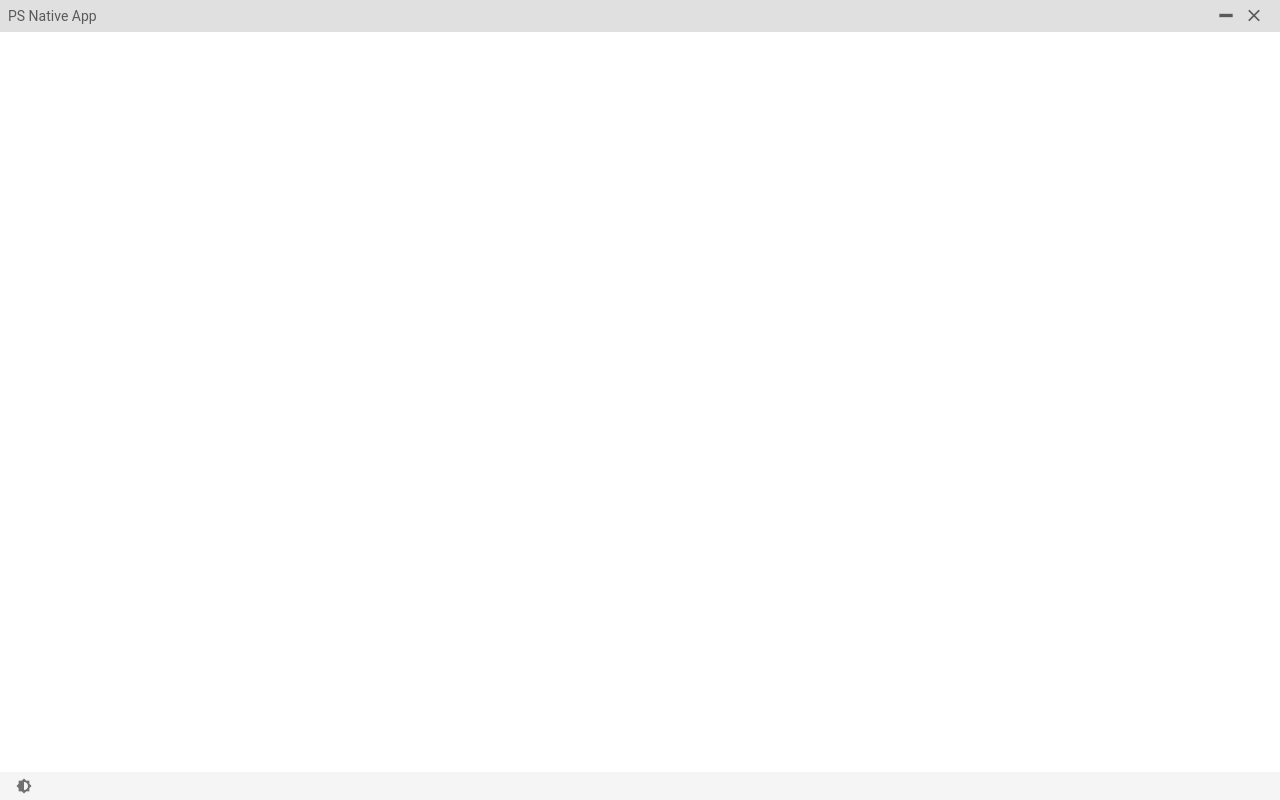
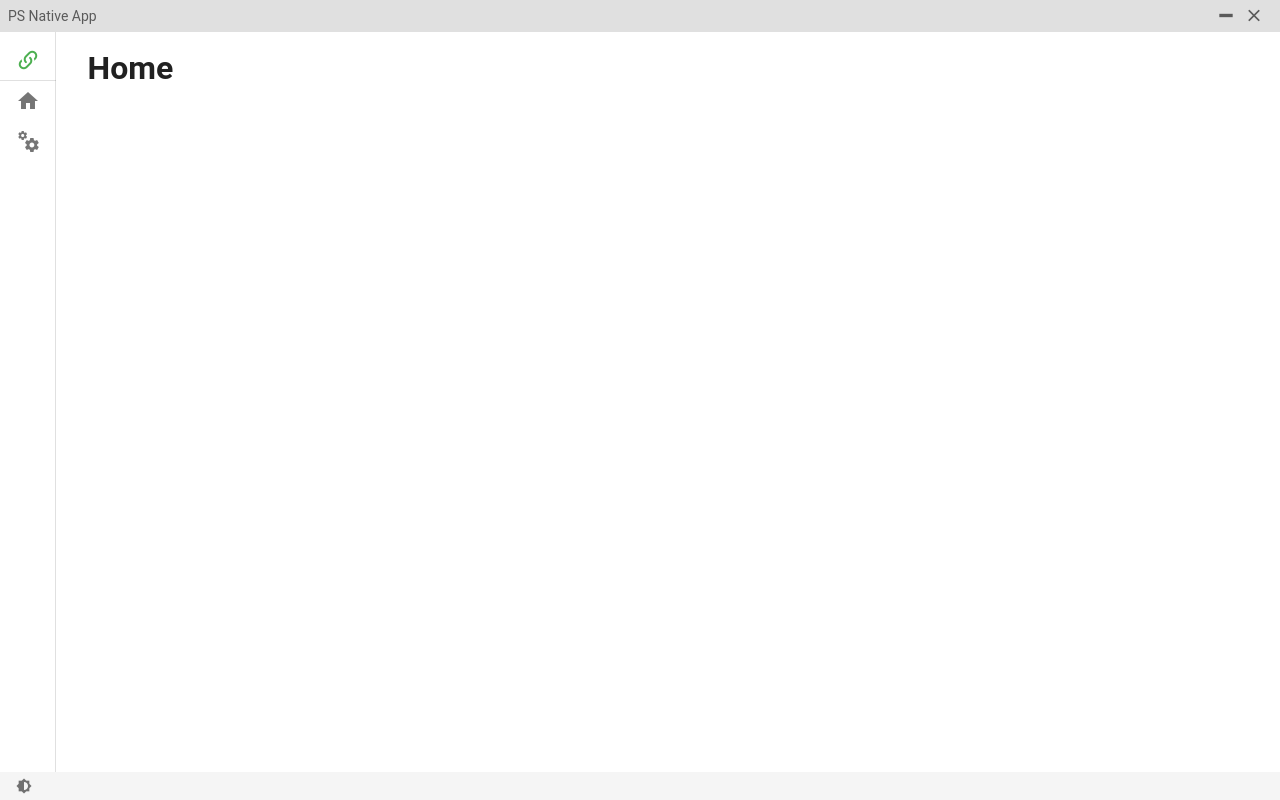
Before and after one commit to JovaanB/js-ps-app, a Vue app: page / in a window 1280 px wide. Built offline with nearby package versions, Linux system fonts and the light colour scheme; a small style sheet from the web is missing.

Commit message:
Navigation + router

```diff
--- a/src/App.vue
+++ b/src/App.vue
@@ -1,6 +1,20 @@
 <template>
   <v-app>
     <window-bar></window-bar>
+    <navigation></navigation>
+    <v-main>
+      <v-container>
+        <v-row>
+          <v-col>
+            <v-slide-x-transition mode="out-in">
+              <keep-alive>
+                <router-view></router-view>
+              </keep-alive>
+            </v-slide-x-transition>
+          </v-col>
+        </v-row>
+      </v-container>
+    </v-main>
     <window-footer></window-footer>
   </v-app>
 </template>
@@ -8,18 +22,20 @@
 <script>
 import WindowBar from "@/components/WindowBar";
 import WindowFooter from "@/components/WindowFooter";
+import Navigation from "@/components/Navigation";
 export default {
   name: "App",
 
   components: {
     WindowBar,
     WindowFooter,
+    Navigation
   },
 
   data: () => ({
     //
   }),
 
-  methods: {},
+  methods: {}
 };
 </script>
--- /dev/null
+++ b/src/components/Navigation.vue
@@ -0,0 +1,35 @@
+<template>
+  <v-navigation-drawer app permanent mini-variant>
+    <v-list dense>
+      <v-list-item>
+        <v-list-item-icon>
+          <v-icon class="green--text" @click="goto('/')">mdi-link-variant</v-icon>
+        </v-list-item-icon>
+      </v-list-item>
+      <v-divider></v-divider>
+      <v-list-item>
+        <v-list-item-icon>
+          <v-icon @click="goto('/home')">mdi-home</v-icon>
+        </v-list-item-icon>
+      </v-list-item>
+      <v-list-item>
+        <v-list-item-icon>
+          <v-icon @click="goto('/process')">mdi-cogs</v-icon>
+        </v-list-item-icon>
+      </v-list-item>
+    </v-list>
+  </v-navigation-drawer>
+</template>
+
+<script>
+export default {
+  methods: {
+    goto(route) {
+      // eslint-disable-next-line
+      this.$router.push({ path: route }).catch(err => {});
+    }
+  }
+};
+</script>
+
+<style></style>
--- a/src/plugins/vuetify.js
+++ b/src/plugins/vuetify.js
@@ -1,28 +1,36 @@
-import Vue from 'vue';
-import Vuetify from 'vuetify/lib';
-import fr from 'vuetify/es5/locale/fr';
+import Vue from "vue";
+import Vuetify from "vuetify/lib";
+import fr from "vuetify/es5/locale/fr";
 
 Vue.use(Vuetify);
 
 export default new Vuetify({
+  breakpoint: {
+    thresholds: {
+      xs: 340,
+      sm: 540,
+      md: 800,
+      lg: 1280,
+    },
+  },
   theme: {
     options: {
       customProperties: true,
     },
     themes: {
       light: {
-        primary: '#ee44aa',
-        secondary: '#424242',
-        accent: '#82B1FF',
-        error: '#FF5252',
-        info: '#2196F3',
-        success: '#4CAF50',
-        warning: '#FFC107'
+        primary: "#ee44aa",
+        secondary: "#424242",
+        accent: "#82B1FF",
+        error: "#FF5252",
+        info: "#2196F3",
+        success: "#4CAF50",
+        warning: "#FFC107",
       },
     },
   },
   lang: {
     locales: { fr },
-      current: 'fr',
+    current: "fr",
   },
 });
--- a/src/router/index.js
+++ b/src/router/index.js
@@ -1,14 +1,25 @@
 import Vue from "vue";
 import VueRouter from "vue-router";
-import About from "../views/About.vue";
+import Home from "@/views/Home.vue";
+import Process from "@/views/Process.vue";
 
 Vue.use(VueRouter);
 
 const routes = [
   {
     path: "/",
-    name: "About",
-    component: About,
+    name: "Home",
+    component: Home,
+  },
+  {
+    path: "/home",
+    name: "Home",
+    component: Home,
+  },
+  {
+    path: "/process",
+    name: "Process",
+    component: Process,
   },
 ];
 
--- a/src/views/About.vue
+++ /dev/null
@@ -1,5 +0,0 @@
-<template>
-  <div class="about">
-    <h1>This is an about page</h1>
-  </div>
-</template>
--- /dev/null
+++ b/src/views/Home.vue
@@ -0,0 +1,5 @@
+<template>
+  <div>
+    <h1>Home</h1>
+  </div>
+</template>
--- /dev/null
+++ b/src/views/Process.vue
@@ -0,0 +1,5 @@
+<template>
+  <div>
+    <h1>Process</h1>
+  </div>
+</template>
```
Also changed, not shown: src/sass/variables.scss (added, +7 -0 lines). Lines whose indentation alone changed are shown as unchanged.
